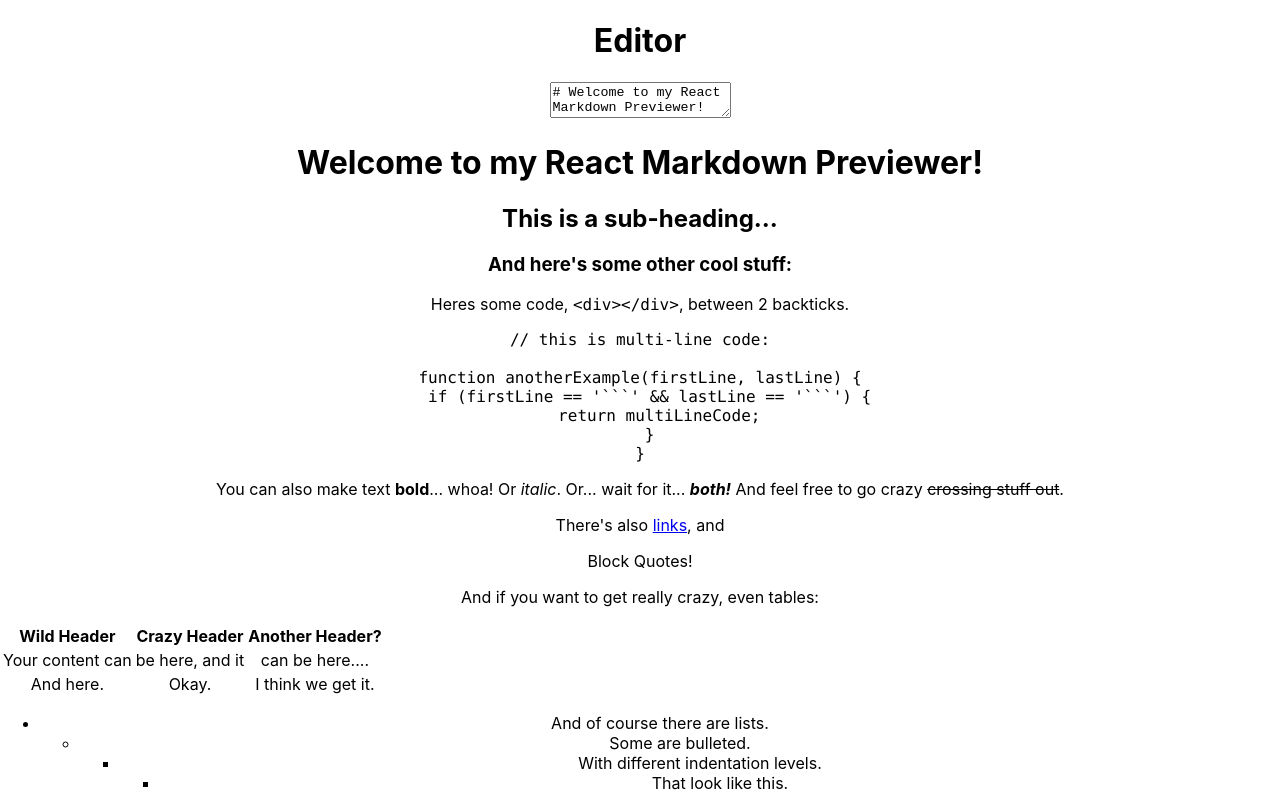
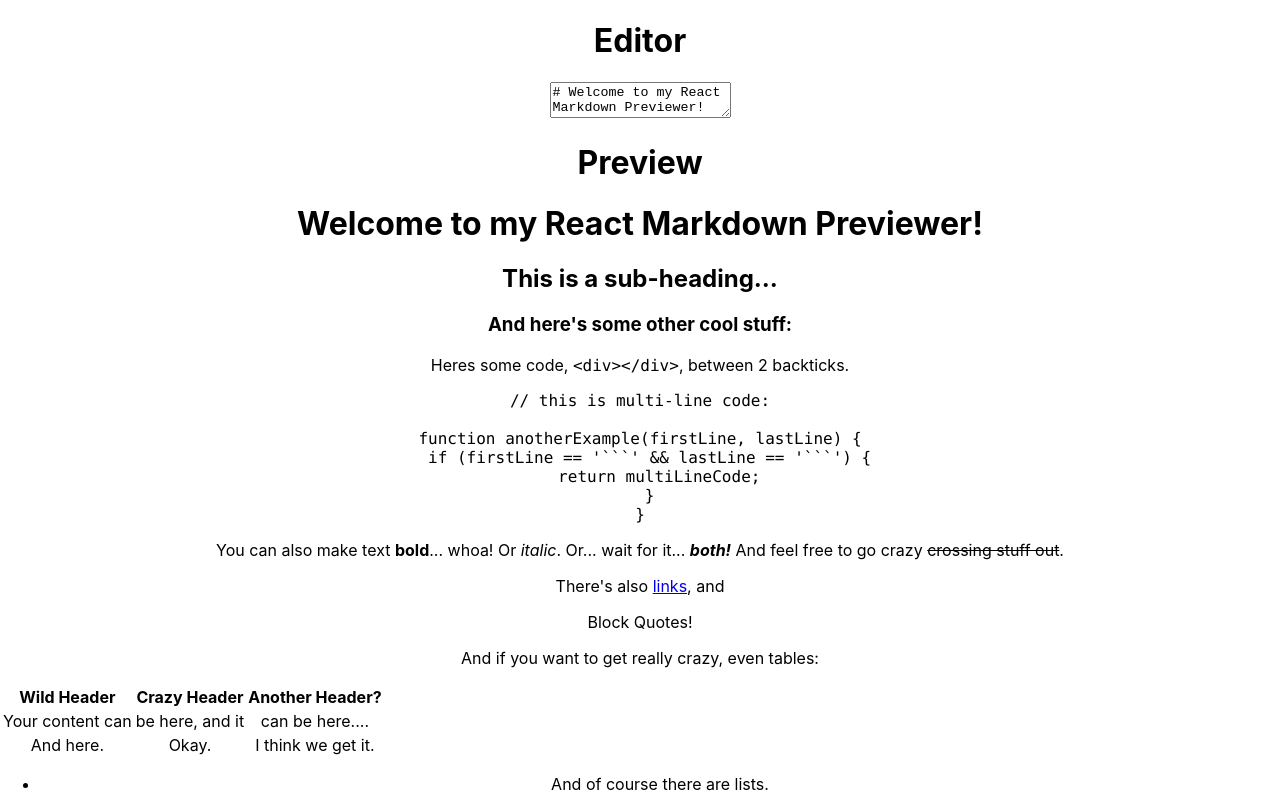
Before and after one commit to Shishwami/MarkdownPreviewer, a React (Create React App) app: page / in a window 1280 px wide. Shown: the top 796 px of the page. Built offline with nearby package versions, Linux system fonts and the light colour scheme.

Commit message:
Update Preview.js

```diff
--- a/src/Components/Preview.js
+++ b/src/Components/Preview.js
@@ -1,9 +1,12 @@
 import { marked } from 'marked';
 
-function Preview({markdown}) {
-    return (<div id="preview-container">
-        <div id="preview" dangerouslySetInnerHTML={{ __html: marked(markdown) }}></div>
-    </div>);
+function Preview({ markdown }) {
+    return (
+        <div id="preview-container">
+            <h1>Preview</h1>
+            <div id="preview" dangerouslySetInnerHTML={{ __html: marked(markdown) }}></div>
+        </div>
+    );
 }
 
 export default Preview;
```
